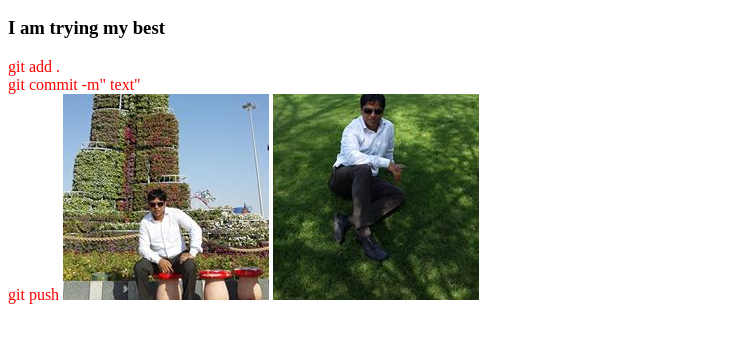
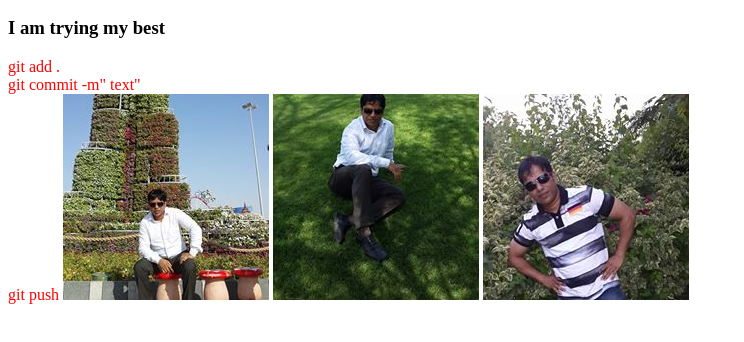
Before and after one commit to Ismailjabiullah82/my-forth-repo, a plain HTML site: page index.html in a window 1280 px wide. Shown: the part 144-486 px from the top of the page, without its empty margins (0-744 px from the left). Drawn offline with Linux system fonts and the light colour scheme.

Commit message:
added images

```diff
--- a/index.html
+++ b/index.html
@@ -21,6 +21,7 @@
         git push
         <img src="01.jpg" alt="">
         <img src="02.jpg" alt="">
+        <img src="04.jpg" alt="">
     </p>
 </body>
 </html>
```
Also changed, not shown: 04.jpg (added), 05.jpeg (added).
